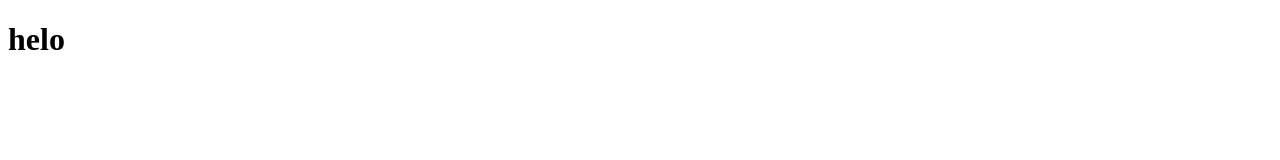
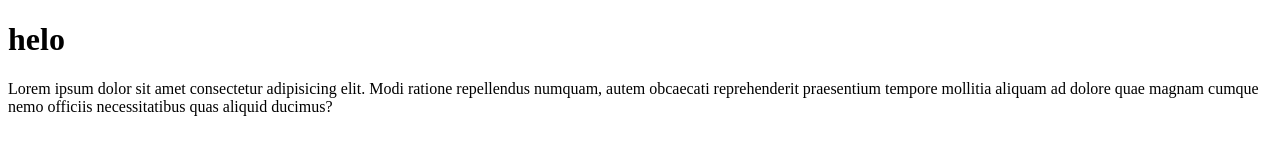
Before and after one commit to yanuarrz7/fgh21-git, a plain HTML site: page index.html in a window 1280 px wide. Drawn offline with Linux system fonts and the light colour scheme.

Commit message:
add text paragraph in index.html

```diff
--- a/index.html
+++ b/index.html
@@ -7,5 +7,6 @@
 </head>
 <body>
     <h1>helo</h1>
+    <p>Lorem ipsum dolor sit amet consectetur adipisicing elit. Modi ratione repellendus numquam, autem obcaecati reprehenderit praesentium tempore mollitia aliquam ad dolore quae magnam cumque nemo officiis necessitatibus quas aliquid ducimus?</p>
 </body>
 </html>
```
